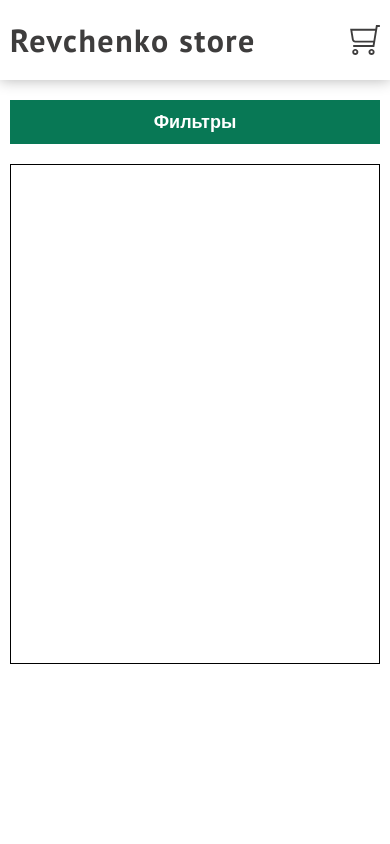
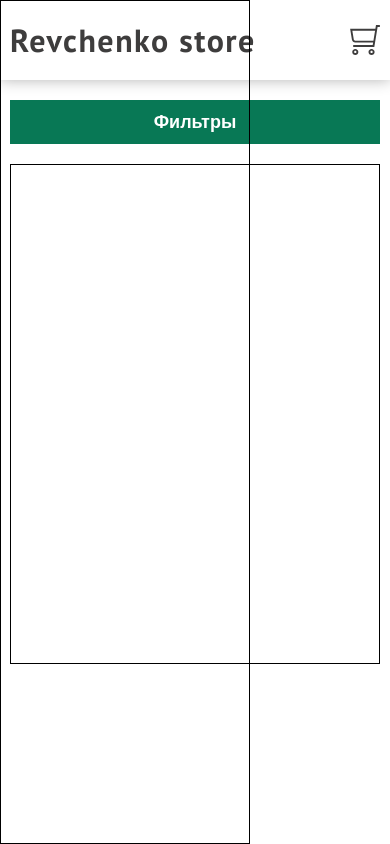
Before and after one commit to DzmitryRev/rss, a website built with webpack: page online-store/src/index.html in a window 390 px wide. Both pictures are taken after a click on the button "Фильтры". Built offline with nearby package versions, Linux system fonts and the light colour scheme.

Commit message:
feat: add test logic for opening settings bar in mobile

```diff
--- a/online-store/src/index.html
+++ b/online-store/src/index.html
@@ -27,10 +27,10 @@
         <main class="content">
             <div class="container">
                 <div class="content__filter-button-container">
-                    <button class="content__filter-button button">Фильтры</button>
+                    <button id="test" class="content__filter-button button">Фильтры</button>
                 </div>
                 <div class="content__container">
-                    <div class="content__settings-container"></div>
+                    <div id="el" class="content__settings-container"></div>
                     <div class="content__products-container"></div>
                 </div>
             </div>
--- a/online-store/src/index.ts
+++ b/online-store/src/index.ts
@@ -9,3 +9,10 @@ a = 15;
 a = 20;
 
 console.log(a);
+
+const test = document.querySelector("#test");
+const el = document.querySelector("#el");
+
+test?.addEventListener("click", () => {
+    el?.classList.toggle("open");
+});
--- a/online-store/src/scss/_content.scss
+++ b/online-store/src/scss/_content.scss
@@ -7,7 +7,7 @@
         display: flex;
     }
     &__settings-container {
-        height: 500px;
+        // height: 500px;
         flex: 0 0 200px;
         padding: 0 15px;
         border: 1px solid black;
@@ -30,10 +30,19 @@
 @media screen and (max-width: 992px) {
     .content {
         &__settings-container {
-            display: none;
+            position: absolute;
+            top: 0;
+            left: -250px;
+            bottom: 0;
+            width: 250px;
+            transition: left .2s ease-in-out;
         }
         &__filter-button-container {
             display: block;
         }
     }
+    // open settings menu
+    .open {
+        left: 0;
+    }
 }
```
